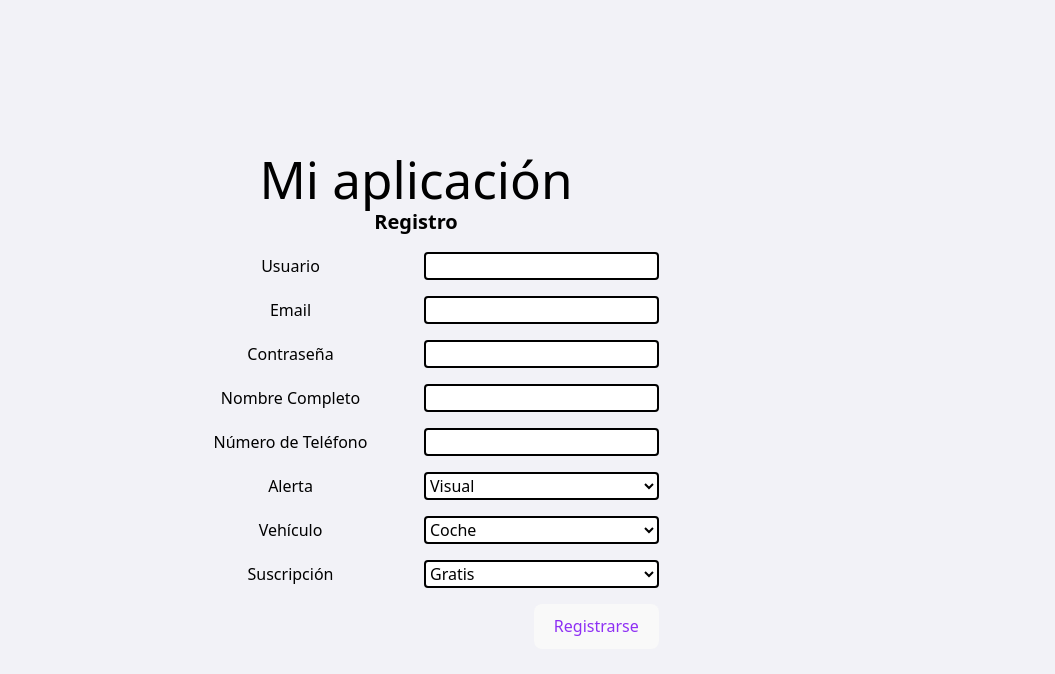
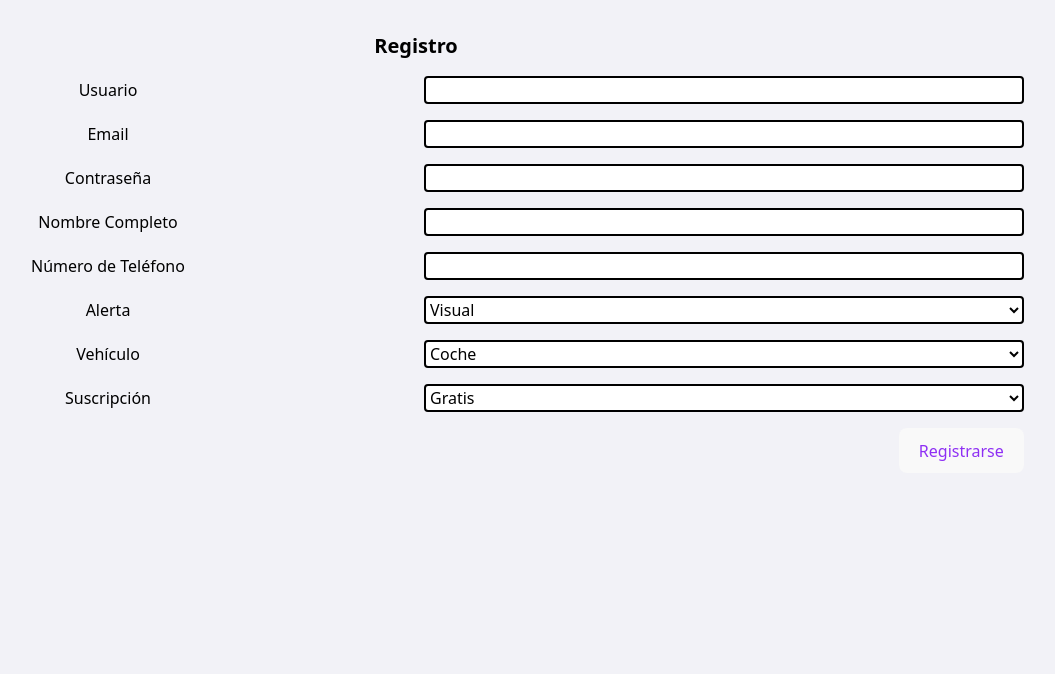
Before and after one commit to leonidasmv10/safe_drive_app, a React (Vite) app: page /register in a window 1280 px wide. Shown: the top 674 px of the page, without its empty margins (224-1279 px from the left). Built offline with nearby package versions, Linux system fonts and the light colour scheme.

Commit message:
cambios en el fornt

```diff
--- a/src/App.css
+++ b/src/App.css
@@ -47,3 +47,9 @@
   border: 2px solid black;
   border-radius: 4px
 }
+
+.App {
+  min-height: 100vh;
+  display: flex;
+  flex-direction: column;
+}
--- a/src/App.jsx
+++ b/src/App.jsx
@@ -14,12 +14,7 @@ import ChangePassword from "@/components/UserSettings/ChangePassword/ChangePassw
 function App() {
   return (
     <Router>
-      {" "}
-      {/* Envolvemos la app en Router */}
 
-      <div className="App">
-        <header className="App-header">
-          <h1>Mi aplicación</h1>
 
           <Routes>
             {/* Rutas sin Layout */}
@@ -37,8 +32,7 @@ function App() {
               <Route path="/change-password" element={<ChangePassword />} />
             </Route>
           </Routes>
-        </header>
-      </div>
+
 
     </Router>
   );
--- a/src/components/Home/Home.jsx
+++ /dev/null
@@ -1,13 +0,0 @@
-import React from 'react';
-import { useNavigate } from "react-router-dom";
-
-export default function Home() {
-  const navigate = useNavigate();
-
-  return (
-    <div>
-      <h2>Inicio</h2>
-
-    </div>
-  );
-}
--- a/src/components/Login/Login.jsx
+++ b/src/components/Login/Login.jsx
@@ -1,4 +1,4 @@
-import React, { useState, useEffect  } from 'react';
+import React, { useState, useEffect } from 'react';
 import { SmileIcon, KeyIcon } from '@/components/Icons/Icons';
 import { useNavigate } from 'react-router-dom';
 
--- a/src/components/Map/Map.jsx
+++ b/src/components/Map/Map.jsx
@@ -13,6 +13,7 @@ export default function Map() {
         (pos) => {
           const { latitude, longitude } = pos.coords;
           setPosition([latitude, longitude]);
+          console.log(latitude, longitude);
         },
         (err) => {
           setError("No se pudo obtener la ubicación. Asegúrate de permitir el acceso.");
@@ -36,9 +37,9 @@ export default function Map() {
   }
 
   return (
-    <>
-      <div>
-        <div className="absolute top-2 left-2 right-2 bg-white rounded-xl shadow-lg overflow-hidden">
+    <div className="relative w-full h-screen">
+      {/* Panel de advertencia */}
+      <div className="absolute top-2 left-2 right-2 z-10 bg-white rounded-xl shadow-lg overflow-hidden">
         <div className="flex items-center p-3">
           <div className="bg-red-500 rounded-lg p-2 mr-3">
             <span className="text-white font-bold text-xs">★</span>
@@ -55,12 +56,13 @@ export default function Map() {
           </div>
         </div>
       </div>
-      </div>
 
+      {/* Mapa */}
+      <div className="absolute top-0 left-0 right-0 bottom-0 z-0">
         <MapContainer
           center={position}
           zoom={13}
-        style={{ height: "400px", width: "100%" }}
+          style={{ height: "100%", width: "100%" }}
         >
           <TileLayer
             attribution='&copy; <a href="https://osm.org/">OpenStreetMap</a>'
@@ -78,6 +80,8 @@ export default function Map() {
             <Popup>¡Estás aquí!</Popup>
           </Marker>
         </MapContainer>
-    </>
+      </div>
+    </div>
   );
+
 }
--- a/src/index.css
+++ b/src/index.css
@@ -36,13 +36,11 @@ a:hover {
 
 body {
   margin: 0;
-  display: flex;
-  place-items: center;
   min-width: 320px;
   min-height: 100vh;
   background-color: var(--white-background);
+  display: block; /* Evitamos el centrado innecesario */
 }
-
 h1 {
   font-size: 3.2em;
   line-height: 1.1;
```
Lines whose indentation alone changed are shown as unchanged.
